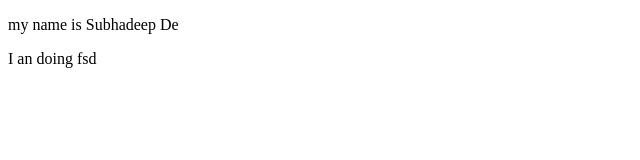
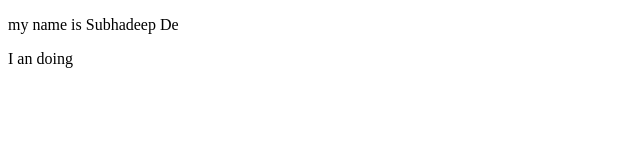
Before and after one commit to subhadeepde919/clone, a plain HTML site: page index.html in a window 1280 px wide. Shown: the full height of the page, 0-640 px from the left. Drawn offline with Linux system fonts and the light colour scheme.

Commit message:
Update index.html

```diff
--- a/index.html
+++ b/index.html
@@ -8,7 +8,7 @@
 <body>
     <p>my name is Subhadeep De</p>
     <div>
-        <p>I an doing fsd</p>
+        <p>I an doing</p>
     </div>
 </body>
 </html>
```
